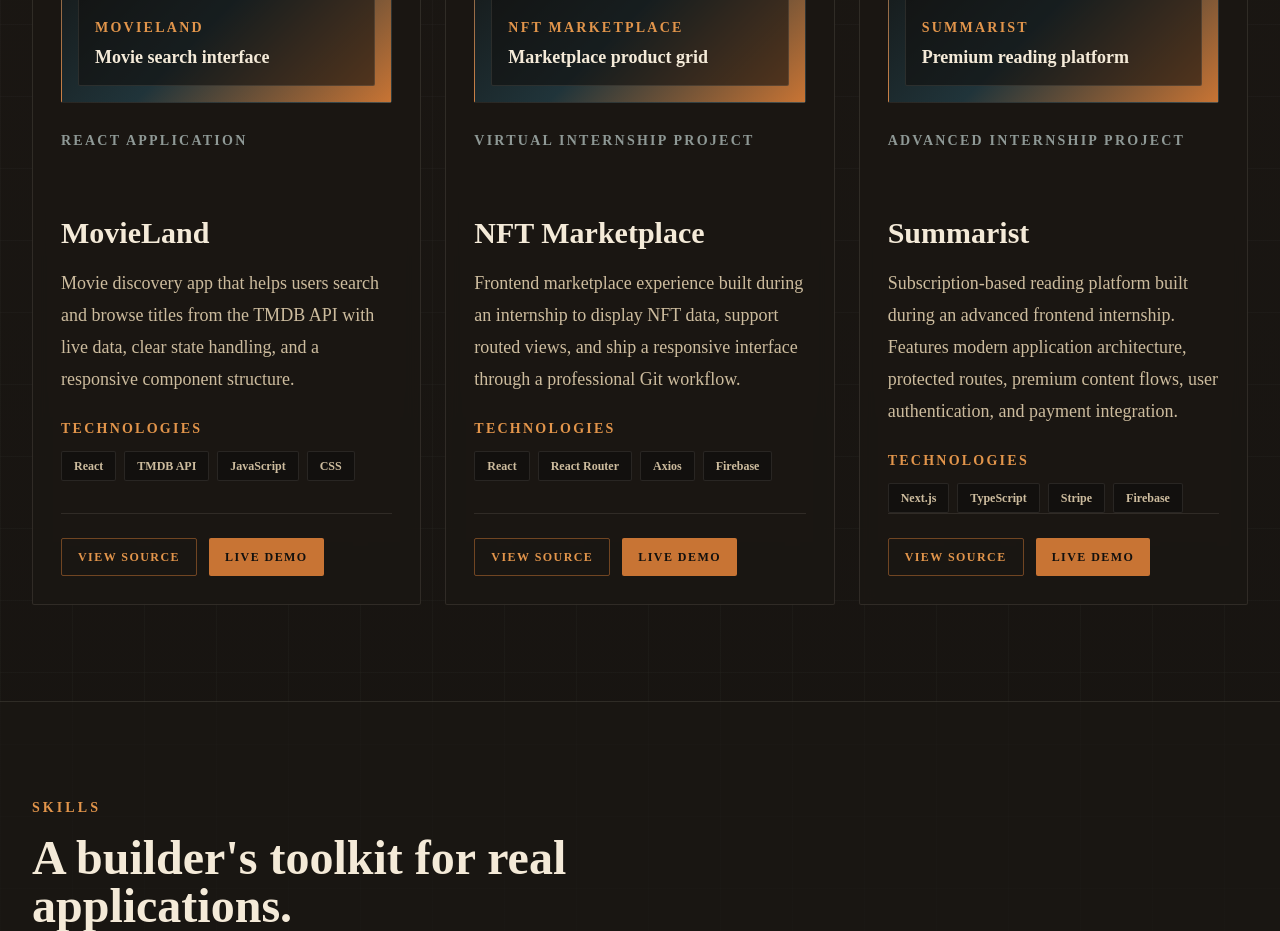
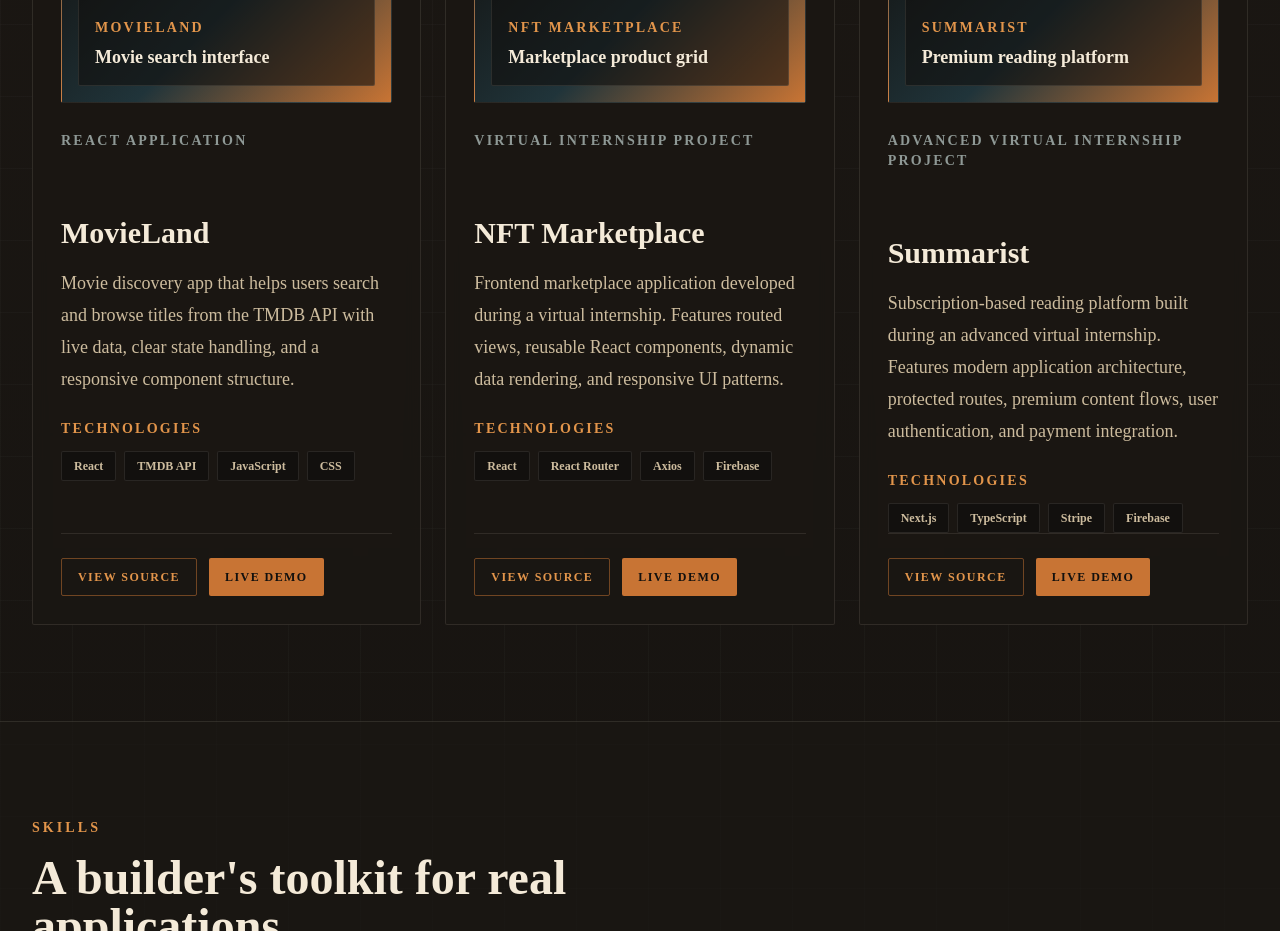
Before and after one commit to Boxyroom/john-portfolio, a Next.js app: page / in a window 1280 px wide. Shown: the part 3000-3931 px from the top of the page. Built offline with nearby package versions, Linux system fonts and the light colour scheme.

Commit message:
Refine portfolio project descriptions

```diff
--- a/components/Projects.tsx
+++ b/components/Projects.tsx
@@ -13,7 +13,7 @@
   {
     name: "NFT Marketplace",
     type: "Virtual Internship Project",
-    description: "Frontend marketplace experience built during an internship to display NFT data, support routed views, and ship a responsive interface through a professional Git workflow.",
+    description: "Frontend marketplace application developed during a virtual internship. Features routed views, reusable React components, dynamic data rendering, and responsive UI patterns.",
     technologies: ["React", "React Router", "Axios", "Firebase"],
     githubUrl: "https://github.com/Boxyroom/john-internship",
     liveUrl: "https://john-internship-ybmv.vercel.app/",
@@ -23,8 +23,8 @@
   },
   {
     name: "Summarist",
-    type: "Advanced Internship Project",
-    description: "Subscription-based reading platform built during an advanced frontend internship. Features modern application architecture, protected routes, premium content flows, user authentication, and payment integration.",
+    type: "Advanced Virtual Internship Project",
+    description: "Subscription-based reading platform built during an advanced virtual internship. Features modern application architecture, protected routes, premium content flows, user authentication, and payment integration.",
     technologies: ["Next.js", "TypeScript", "Stripe", "Firebase"],
     githubUrl: "https://github.com/Boxyroom/john-advanced-internship",
     liveUrl: "https://john-advanced-internship.vercel.app/",
```
